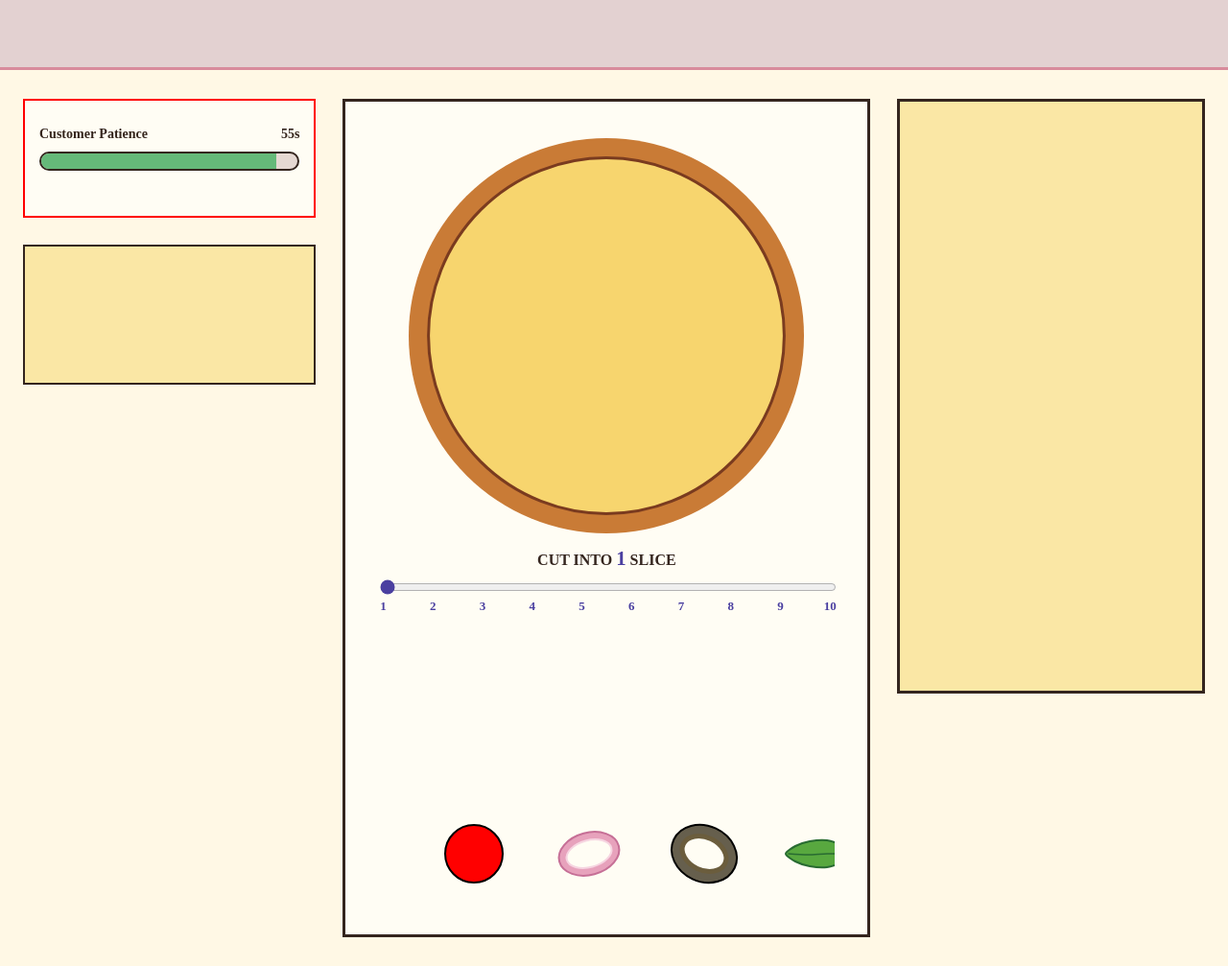
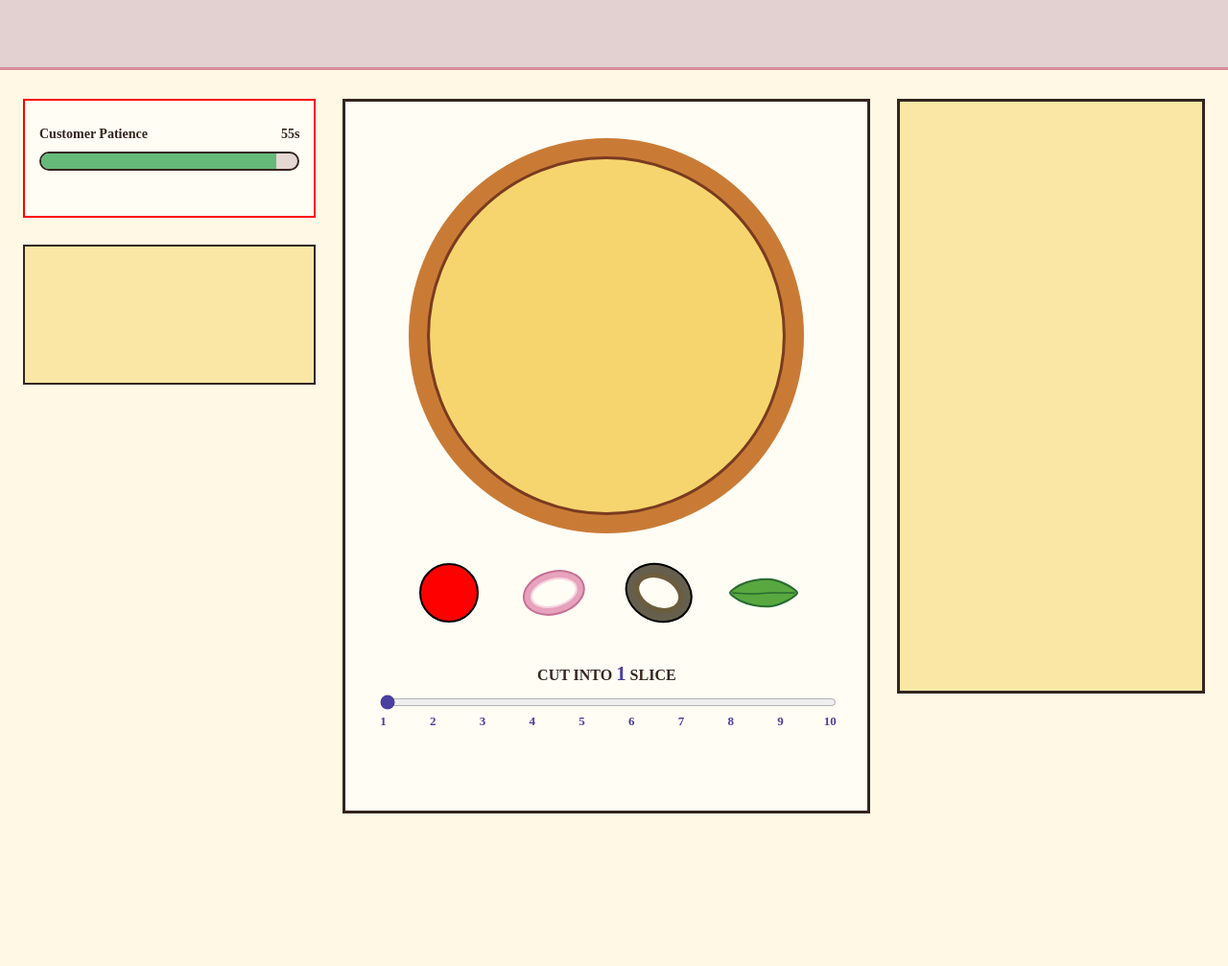
Before and after one commit to varshini-gurushankar/team-19-pizzagame, a website built with Vite: page game.html in a window 1280 px wide. Shown: the whole page at 96% size. After the commit the page ends 878 px from the top, so only its background shows below. Built offline with nearby package versions, Linux system fonts and the light colour scheme.

Commit message:
Share pizza konva layer

```diff
--- a/game.html
+++ b/game.html
@@ -152,12 +152,6 @@
       margin-bottom: 10px;
     }
 
-    /* toppings container */
-    #toppings-container {
-      width: 100%;
-      height: 300px;
-    }
-
   </style>
 </head>
 <body>
@@ -209,8 +203,6 @@
 
         </div>
 
-        <div id="toppings-container"></div>
-
     </section>
     <section class="order-panel"></section>
   </main>
@@ -218,7 +210,6 @@
   <!-- implement typescript for pizzaAssembly -->
   <script type="module" src="/src/pizzaAssembly.ts"></script>
   <script type="module" src="/src/game.ts"></script>
-  <script type="module" src="/src/toppingsView.ts"></script>
 
 </body>
 </html>
--- a/src/pizzaAssembly.ts
+++ b/src/pizzaAssembly.ts
@@ -1,4 +1,5 @@
 import { createPizza } from "./pizzaDrawing";
+import { setupToppings } from "./toppingsView";
 
 export function setupSliceSlider(onChange: (slices: number) => void): void {
 
@@ -39,6 +40,10 @@ export function setupSliceSlider(onChange: (slices: number) => void): void {
 // create pizza
 const pizza = createPizza("pizza-container");
 
+if (pizza) {
+    setupToppings(pizza.layer, pizza.pizzaSize);
+}
+
 // calls setupSliceSlider which takes the amount of slices as parameter
 setupSliceSlider(function(slices) {
     //if pizza object exists
--- a/src/pizzaDrawing.ts
+++ b/src/pizzaDrawing.ts
@@ -8,10 +8,14 @@ const CUT_COLOR = "#7a3b1f";
 // pizza max_size in px, cheese ratio multiplier leaves the rest for the crust
 const MAX_SIZE = 420;
 const CHEESE_RATIO = 0.9;
+// room under the pie so toppings can sit in the same canvas and be dragged onto it
+const TRAY_HEIGHT = 120;
 
 //create pizza interface usable in other files promises setSlices function
 export interface Pizza {
     setSlices(slices: number): void;
+    layer: Konva.Layer;
+    pizzaSize: number;
 }
 
 //function that makes pizza, takes html element, returns null
@@ -37,8 +41,12 @@ export function createPizza(containerId: string): Pizza | null {
     // keep cheese outside of crust
     const cheeseRadius = radius * CHEESE_RATIO;
 
-    //main drawing area
-    const stage = new Konva.Stage({ container: containerId, width: size, height: size });
+    // pie on top, topping tray in the extra height so both live in this container
+    const stage = new Konva.Stage({
+        container: containerId,
+        width: size,
+        height: size + TRAY_HEIGHT,
+    });
 
     //create layer
     const layer = new Konva.Layer();
@@ -88,6 +96,8 @@ export function createPizza(containerId: string): Pizza | null {
 
     //returns pizza object with setSlices function so that createPizza can use it
     return {
-        setSlices: setSlices
+        setSlices: setSlices,
+        layer,
+        pizzaSize: size,
     };
 }
--- a/src/toppingsView.ts
+++ b/src/toppingsView.ts
@@ -1,15 +1,20 @@
 import Konva from 'konva';
 
-const container = document.getElementById('toppings-container');
-if(!container) throw new Error('Missing #toppings-container');
+type Toppings = "pepperoni" | "onions" | "olives" | "basil";
 
-const stage = new Konva.Stage({
-	container,
-	width:		container.clientWidth,
-	height:		container.clientHeight
-});
+type ToppingClone = {
+	type: Toppings;
+	node: Konva.Node;
+}
 
-const layer = new Konva.Layer();
+// Array that saves all copies of cloned toppings
+export const toppingClonesArray: ToppingClone[] = [];
+
+export function setupToppings(layer: Konva.Layer, pizzaSize: number): void {
+	const trayY = pizzaSize + 58;
+	const margin = 46;
+	const span = pizzaSize - margin * 2;
+	const xs = [0, 1, 2, 3].map((i) => margin + (span * i) / 3);
 
 
 /******************************************************************************
@@ -17,8 +22,8 @@ const layer = new Konva.Layer();
  *****************************************************************************/
 
 const pepperoniTopping = new Konva.Circle({
-	x: 100,
-	y: 250,
+	x: xs[0],
+	y: trayY,
 	radius: 30,
 	fill: 'red',
 	stroke: 'black',
@@ -32,7 +37,7 @@ pepperoniTopping.on('mouseout', function () {
 	document.body.style.cursor = 'default';
 });
 pepperoniTopping.on("dragend", function () {
-	cloneFactory(this, "pepperoni", 100);
+	cloneFactory(this, "pepperoni", xs[0]);
 });
 
 
@@ -41,8 +46,8 @@ pepperoniTopping.on("dragend", function () {
  *****************************************************************************/
 
 const onionsTopping = new Konva.Group({
-	x: 220,
-	y: 250,
+	x: xs[1],
+	y: trayY,
 	rotation: -15,
 	draggable: true,
 });
@@ -71,7 +76,7 @@ onionsTopping.on('mouseout', function () {
 	document.body.style.cursor = 'default';
 });
 onionsTopping.on("dragend", function () {
-	cloneFactory(this, "onions", 220);
+	cloneFactory(this, "onions", xs[1]);
 });
 
 
@@ -80,8 +85,8 @@ onionsTopping.on("dragend", function () {
  *****************************************************************************/
 
 const olivesTopping = new Konva.Group({
-	x: 340,
-	y: 250,
+	x: xs[2],
+	y: trayY,
 	rotation: -155,
 	draggable: true,
 });
@@ -91,7 +96,7 @@ olivesTopping.add(new Konva.Ellipse({
 	radiusX: 35,
 	radiusY: 29,
 	fill: '#665f4d',
-	stroke: '#black',
+	stroke: 'black',
 	strokeWidth: 2,
 }));
 olivesTopping.add(new Konva.Ellipse({
@@ -110,7 +115,7 @@ olivesTopping.on('mouseout', function () {
 	document.body.style.cursor = 'default';
 });
 olivesTopping.on("dragend", function () {
-	cloneFactory(this, "olives", 340);
+	cloneFactory(this, "olives", xs[2]);
 });
 
 
@@ -119,8 +124,8 @@ olivesTopping.on("dragend", function () {
  *****************************************************************************/
 
 const basilTopping = new Konva.Group({
-	x: 460,
-	y: 250,
+	x: xs[3],
+	y: trayY,
 	draggable: true,
 });
 basilTopping.add(new Konva.Line({
@@ -162,7 +167,7 @@ basilTopping.on('mouseout', function () {
 	document.body.style.cursor = 'default';
 });
 basilTopping.on("dragend", function () {
-	cloneFactory(this, "basil", 460);
+	cloneFactory(this, "basil", xs[3]);
 });
 
 
@@ -170,23 +175,13 @@ basilTopping.on("dragend", function () {
  * Topping Cloning
  *****************************************************************************/
 
-type Toppings = "pepperoni" | "onions" | "olives" | "basil";
-
-type ToppingClone = {
-	type: Toppings;
-	node: Konva.Node;
-}
-
-// Array that saves all copies of cloned toppings
-export const toppingClonesArray: ToppingClone[] = [];
-
 function cloneFactory(node: Konva.Node, type: Toppings, x0: number): void {
 	const copy = node.clone({
 		x: node.x(),
 		y: node.y(),
 		draggable: true,
 	});
-	node.position({ x: x0, y: 250 });
+	node.position({ x: x0, y: trayY });
 	layer.add(copy);
 	copy.moveToTop();
 	// Push to array
@@ -203,5 +198,5 @@ layer.add(pepperoniTopping);
 layer.add(onionsTopping);
 layer.add(olivesTopping);
 layer.add(basilTopping);
-
-stage.add(layer);
+layer.batchDraw();
+}
```
